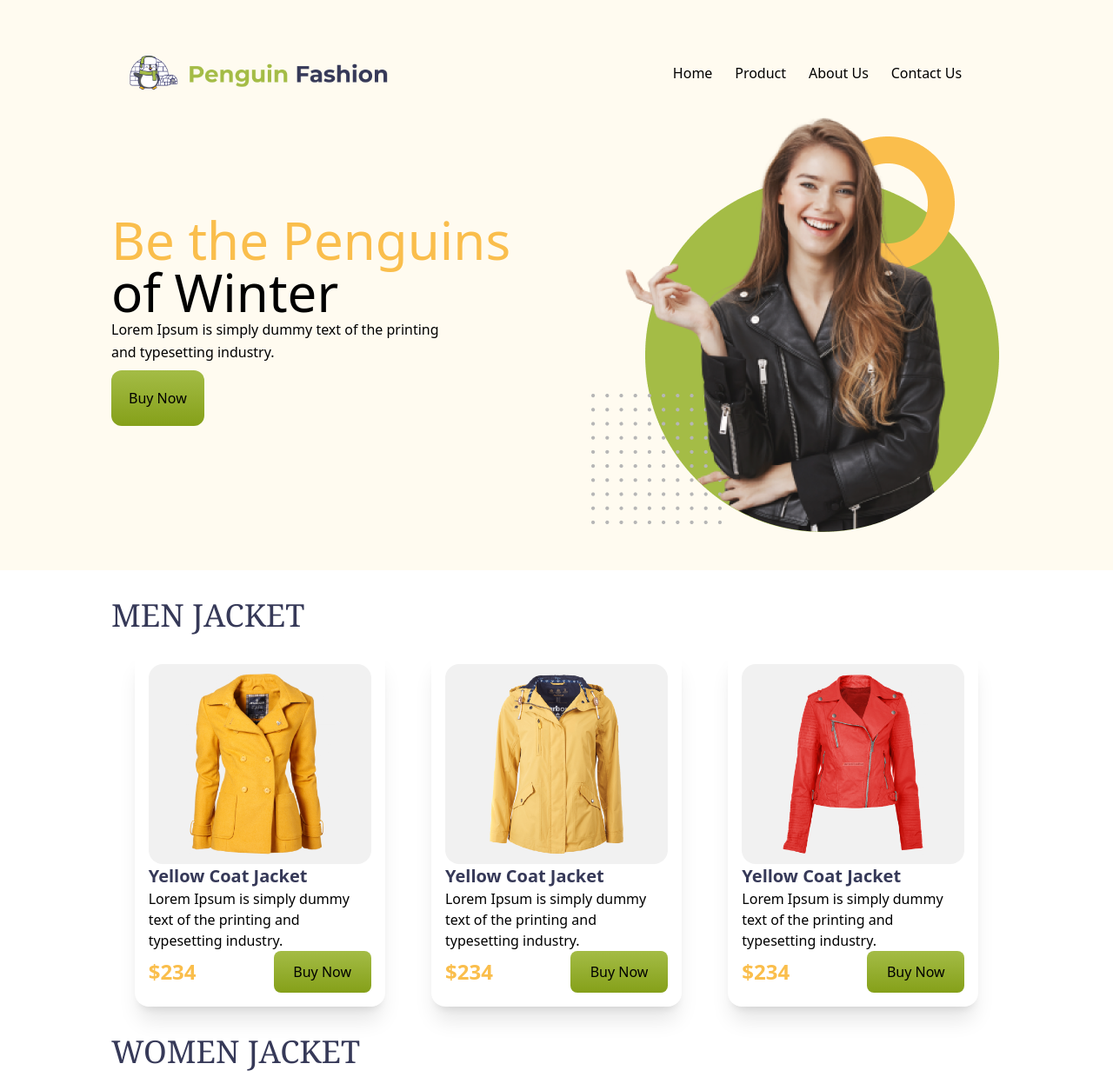
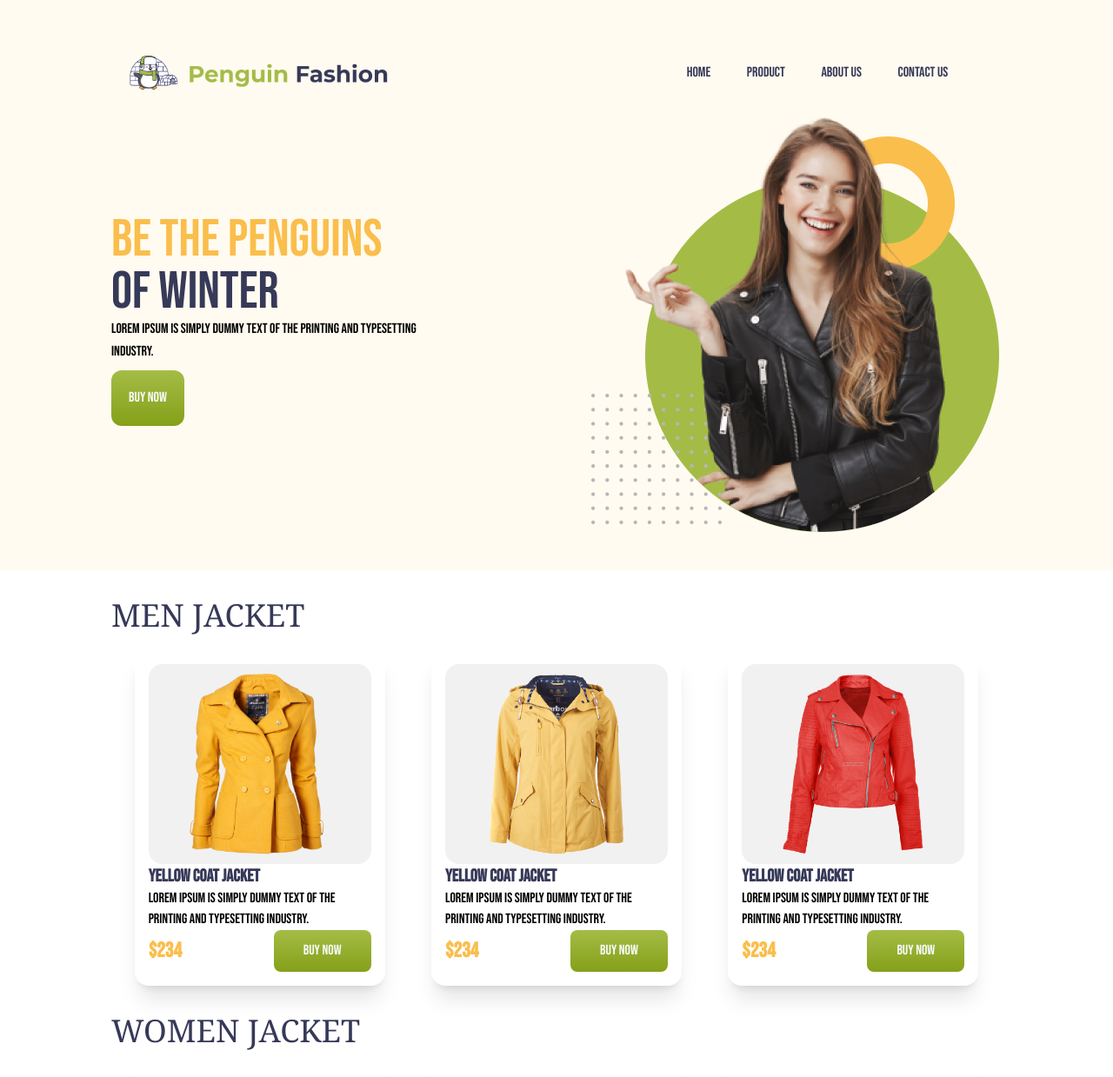
Before and after one commit to Crosshairs532/penguin_fashion, a plain HTML site: page index.html in a window 1280 px wide. Shown: the top 1239 px of the page at 87% size. Drawn offline with nearby package versions, Linux system fonts and the light colour scheme.

Commit message:
all done

```diff
--- a/index.html
+++ b/index.html
@@ -7,7 +7,14 @@
     <title>Fashion </title>
 
     <script src="https://cdn.tailwindcss.com"></script>
-
+    <link rel="preconnect" href="https://fonts.googleapis.com">
+    <link rel="preconnect" href="https://fonts.gstatic.com" crossorigin>
+    <link href="https://fonts.googleapis.com/css2?family=Bebas+Neue&display=swap" rel="stylesheet">
+    <style>
+        * {
+            font-family: 'Bebas Neue', sans-serif;
+        }
+    </style>
 </head>
 
 <body>
@@ -16,20 +23,21 @@
             <div><img class="w-2/4" src="images/logo.png" alt=""></div>
             <div>
                 <ul class="flex  w-96 justify-evenly">
-                    <li class="font-normal">Home</li>
-                    <li class="font-normal">Product</li>
-                    <li class="font-normal">About Us</li>
-                    <li class="font-normal">Contact Us</li>
+                    <li class="font-normal text-[#363958]">Home</li>
+                    <li class="font-normal text-[#363958]">Product</li>
+                    <li class="font-normal text-[#363958]">About Us</li>
+                    <li class="font-normal text-[#363958]">Contact Us</li>
                 </ul>
             </div>
         </nav>
         <section class="max-w-5xl  flex m-auto justify-between items-center">
             <div class="w-auto ">
-                <h1 class="text-6xl font-normal"><span class="text-[#FABE4C]">Be the Penguins </span><br>
+                <h1 class="text-6xl font-normal text-[#363958]"><span class="text-[#FABE4C]">Be the Penguins </span><br>
                     of Winter</h1>
                 <p class="text-base w-96 font-normal leading-relaxed">Lorem Ipsum is simply dummy text of the printing
                     and typesetting industry.</p>
-                <button class="p-5 bg-gradient-to-b from-[#A4BC46] to-[#85A019] rounded-xl mt-2 ">Buy Now</button>
+                <button class="p-5 bg-gradient-to-b from-[#A4BC46] to-[#85A019] rounded-xl mt-2 text-gray-50     ">Buy
+                    Now</button>
             </div>
             <div class=><img class="w-auto object-cover" src="images/model.png" alt=""></div>
         </section>
@@ -49,7 +57,8 @@
                     </div>
                     <div class="flex justify-between items-center">
                         <h1 class="text-2xl font-black text-[#FABE4C]">$234</h1>
-                        <button class="w-28 p-3 rounded-lg bg-gradient-to-b from-[#A4BC46] to-[#85A019]">Buy
+                        <button
+                            class="w-28 p-3 rounded-lg bg-gradient-to-b from-[#A4BC46] to-[#85A019]  text-gray-50 ">Buy
                             Now</button>
                     </div>
                 </div>
@@ -63,7 +72,8 @@
                     </div>
                     <div class="flex justify-between items-center">
                         <h1 class="text-2xl font-black text-[#FABE4C]">$234</h1>
-                        <button class="w-28 p-3 rounded-lg bg-gradient-to-b from-[#A4BC46] to-[#85A019]">Buy
+                        <button
+                            class="w-28 p-3 rounded-lg bg-gradient-to-b from-[#A4BC46] to-[#85A019]  text-gray-50 ">Buy
                             Now</button>
                     </div>
                 </div>
@@ -77,7 +87,8 @@
                     </div>
                     <div class="flex justify-between items-center">
                         <h1 class="text-2xl font-black text-[#FABE4C]">$234</h1>
-                        <button class="w-28 p-3 rounded-lg bg-gradient-to-b from-[#A4BC46] to-[#85A019]">Buy
+                        <button
+                            class="w-28 p-3 rounded-lg bg-gradient-to-b from-[#A4BC46] to-[#85A019]  text-gray-50 ">Buy
                             Now</button>
                     </div>
                 </div>
@@ -96,7 +107,8 @@
                     </div>
                     <div class="flex justify-between items-center">
                         <h1 class="text-2xl font-black text-[#FABE4C]">$234</h1>
-                        <button class="w-28 p-3 rounded-lg bg-gradient-to-b from-[#A4BC46] to-[#85A019]">Buy
+                        <button
+                            class="w-28 p-3 rounded-lg bg-gradient-to-b from-[#A4BC46] to-[#85A019]  text-gray-50 ">Buy
                             Now</button>
                     </div>
                 </div>
@@ -110,7 +122,8 @@
                     </div>
                     <div class="flex justify-between items-center">
                         <h1 class="text-2xl font-black text-[#FABE4C]">$234</h1>
-                        <button class="w-28 p-3 rounded-lg bg-gradient-to-b from-[#A4BC46] to-[#85A019]">Buy
+                        <button
+                            class="w-28 p-3 rounded-lg bg-gradient-to-b from-[#A4BC46] to-[#85A019]  text-gray-50 ">Buy
                             Now</button>
                     </div>
                 </div>
@@ -124,7 +137,8 @@
                     </div>
                     <div class="flex justify-between items-center">
                         <h1 class="text-2xl font-black text-[#FABE4C]">$234</h1>
-                        <button class="w-28 p-3 rounded-lg bg-gradient-to-b from-[#A4BC46] to-[#85A019]">Buy
+                        <button
+                            class="w-28 p-3 rounded-lg bg-gradient-to-b from-[#A4BC46] to-[#85A019]  text-gray-50 ">Buy
                             Now</button>
                     </div>
                 </div>
```
